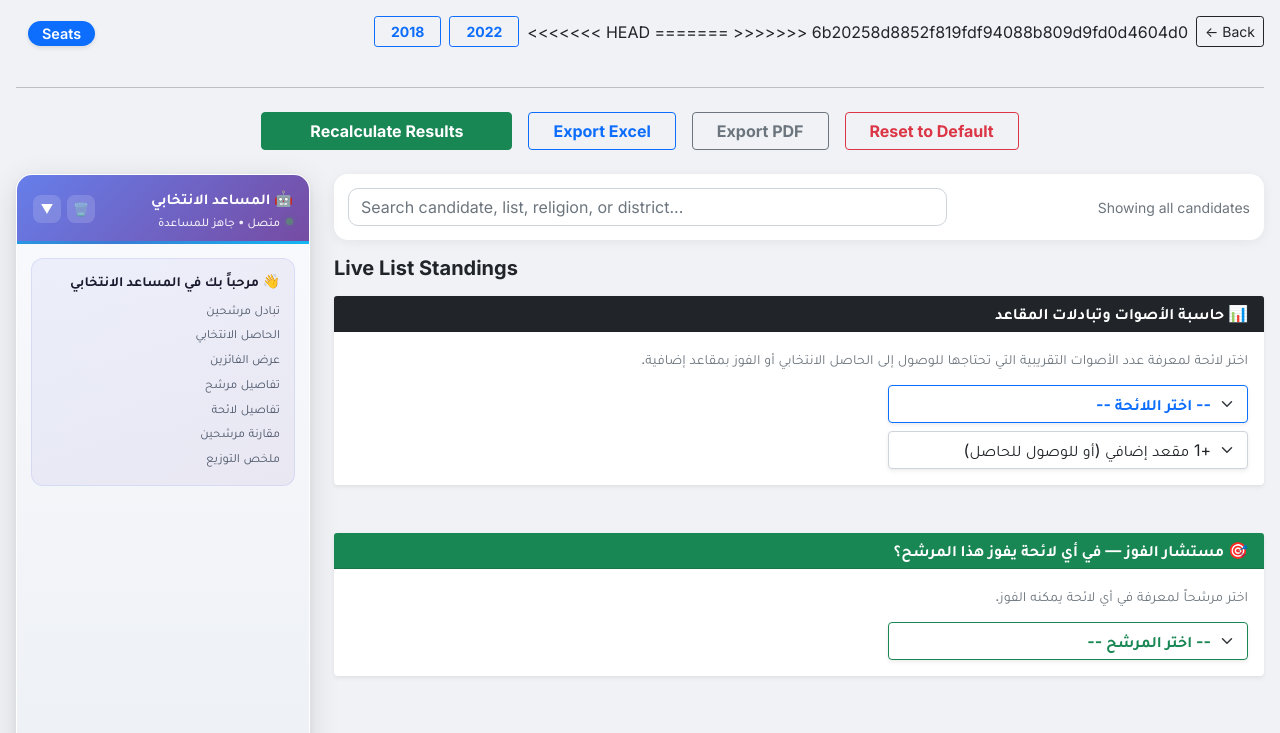
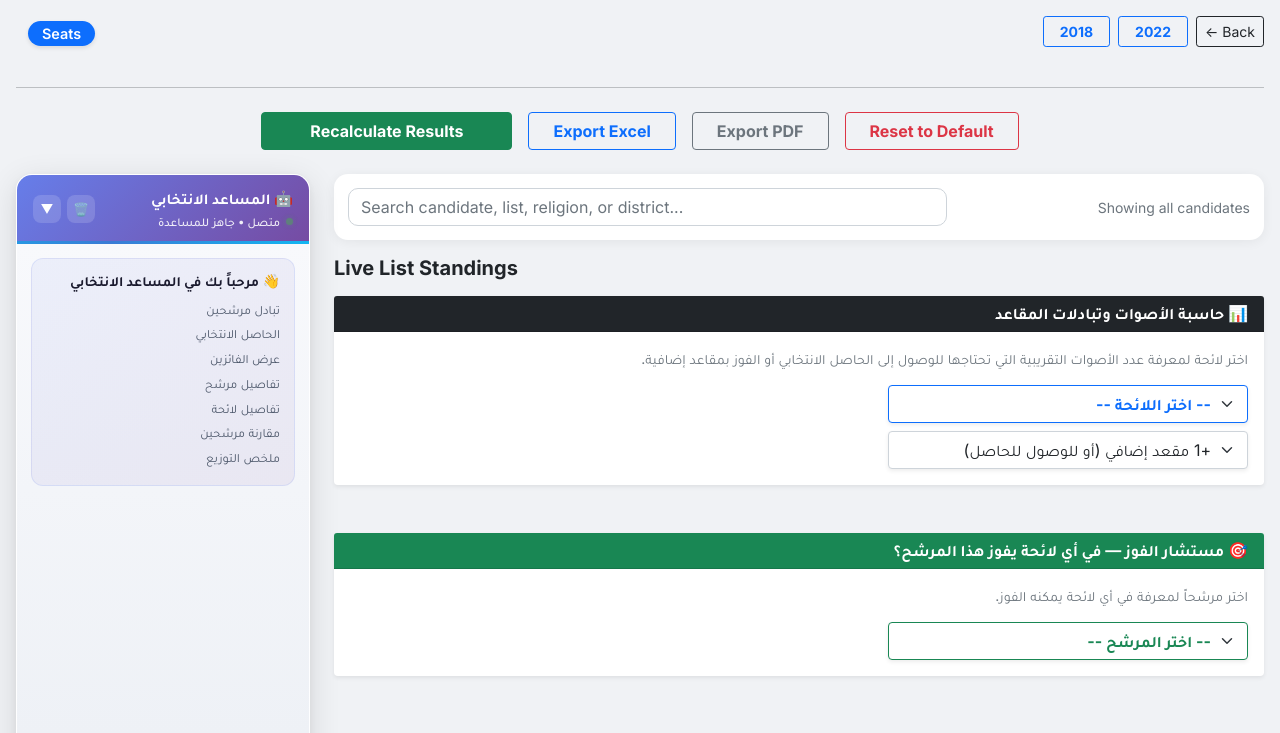
Before and after one commit to mohammadtout24/election-simulation, a Flask app: template templates/detail.html in a window 1280 px wide. Shown: the top 733 px of the page. Run offline with Flask 3, Linux system fonts and the light colour scheme; the template is opened without the code that fills it, so the values that code supplies are empty; some libraries are stand-ins or nearby versions.

Commit message:
modified:   templates/detail.html

```diff
--- a/templates/detail.html
+++ b/templates/detail.html
@@ -174,13 +174,12 @@
         <div class="d-flex align-items-center gap-2">
             <a href="/region/{{ region_slug }}?year=2018" class="btn btn-{{ 'primary' if current_year == '2018' else 'outline-primary' }} btn-sm fw-bold px-3">2018</a>
             <a href="/region/{{ region_slug }}?year=2022" class="btn btn-{{ 'primary' if current_year == '2022' else 'outline-primary' }} btn-sm fw-bold px-3">2022</a>
-<<<<<<< HEAD
-            <!-- <a href="/compare/{{ region_slug }}" class="btn btn-outline-success btn-sm fw-bold px-3" data-i18n="compare_years">Compare 2018/2022</a> -->
-            <!-- <button class="btn btn-outline-warning btn-sm fw-bold px-3" onclick="openScenarioComparison()" data-i18n="scenario_compare">Scenario Comparison</button> -->
-=======
-            <!-- <a href="/compare/{{ region_slug }}" class="btn btn-outline-success btn-sm fw-bold px-3" data-i18n="compare_years">Compare 2018/2022</a>
-            <button class="btn btn-outline-warning btn-sm fw-bold px-3" onclick="openScenarioComparison()" data-i18n="scenario_compare">Scenario Comparison</button> -->
->>>>>>> 6b20258d8852f819fdf94088b809d9fd0d4604d0
+
+            <!--
+            <a href="/compare/{{ region_slug }}" class="btn btn-outline-success btn-sm fw-bold px-3" data-i18n="compare_years">Compare 2018/2022</a>
+            <button class="btn btn-outline-warning btn-sm fw-bold px-3" onclick="openScenarioComparison()" data-i18n="scenario_compare">Scenario Comparison</button>
+            -->
+
             <a href="/?year={{ current_year }}" class="btn btn-outline-dark btn-sm" data-i18n="back">← Back</a>
         </div>
     </div>
```
